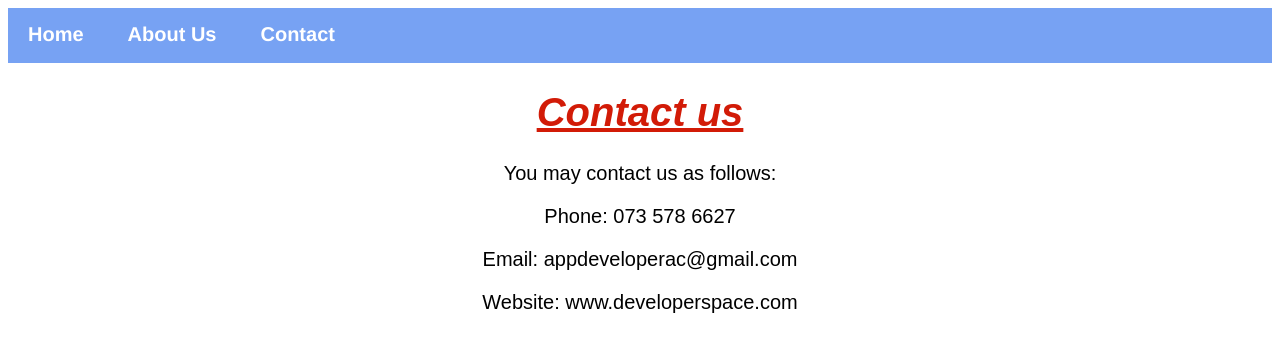
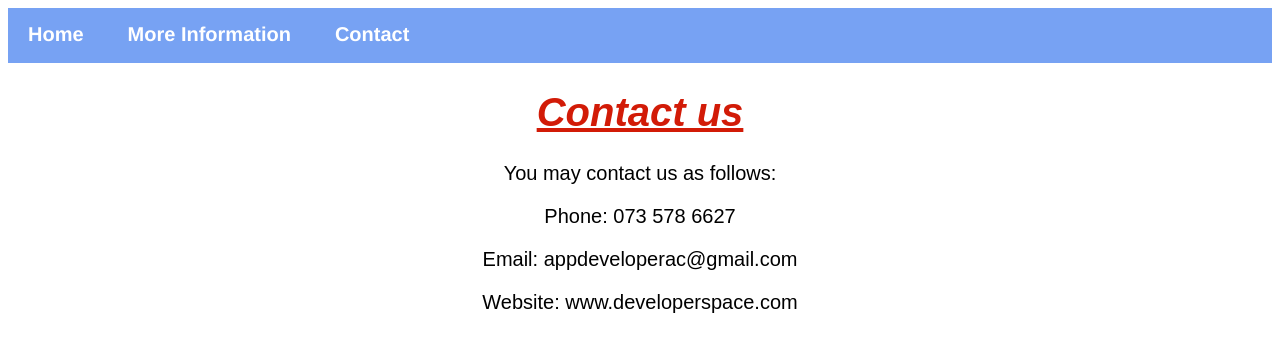
Before and after one commit to HannahDickens59/My-First-App, a plain HTML site: page contact.html in a window 1280 px wide. Drawn offline with Linux system fonts and the light colour scheme.

Commit message:
Update contact.html

```diff
--- a/contact.html
+++ b/contact.html
@@ -6,7 +6,7 @@
     <body>
         <div id="menu">
             <a href="index.html">Home</a>
-            <a href="about.html">About Us</a>
+            <a href="about.html">More Information</a>
             <a href="contact.html">Contact</a>
         </div>
         <h1>Contact us</h1>
```
